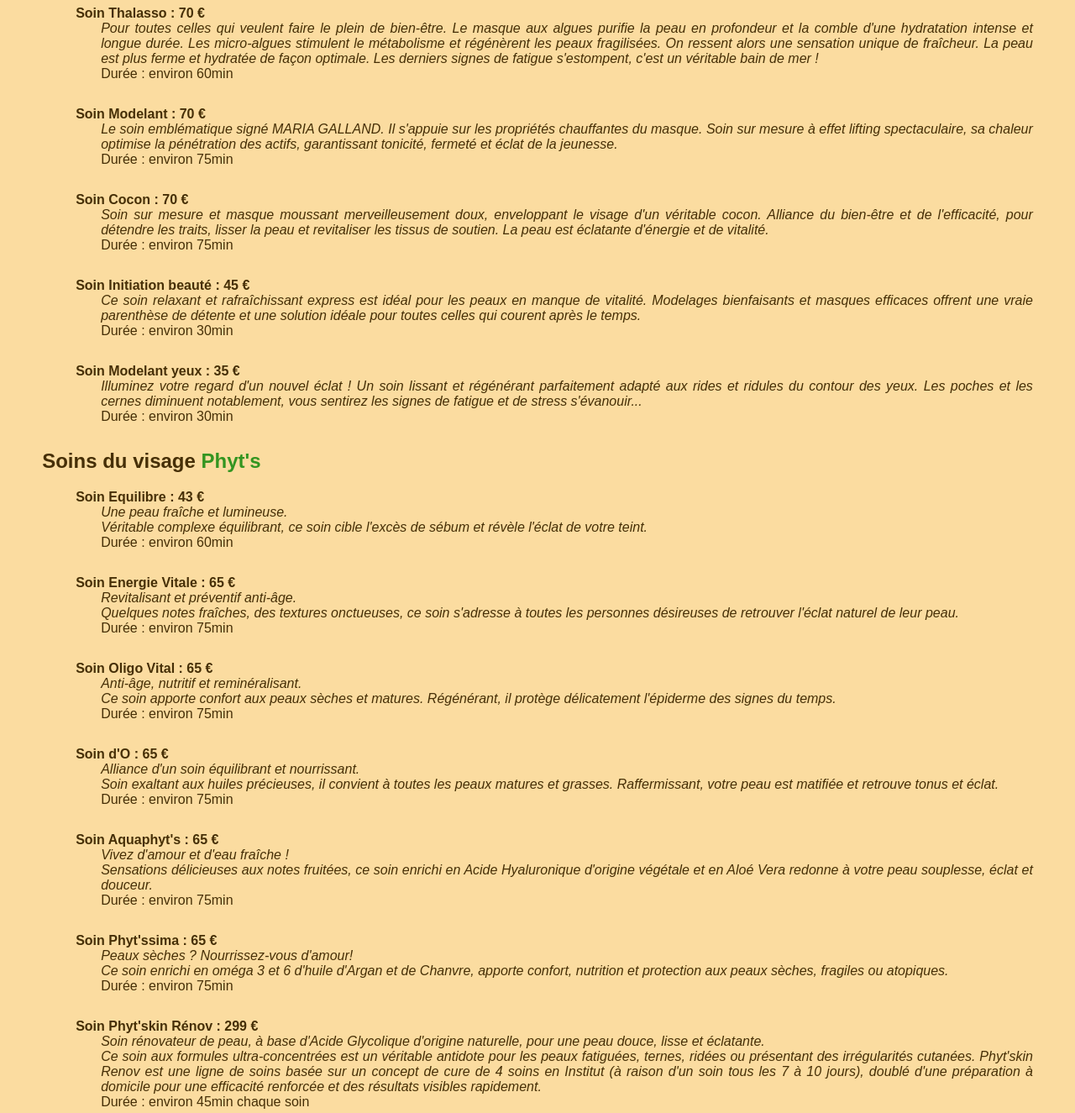
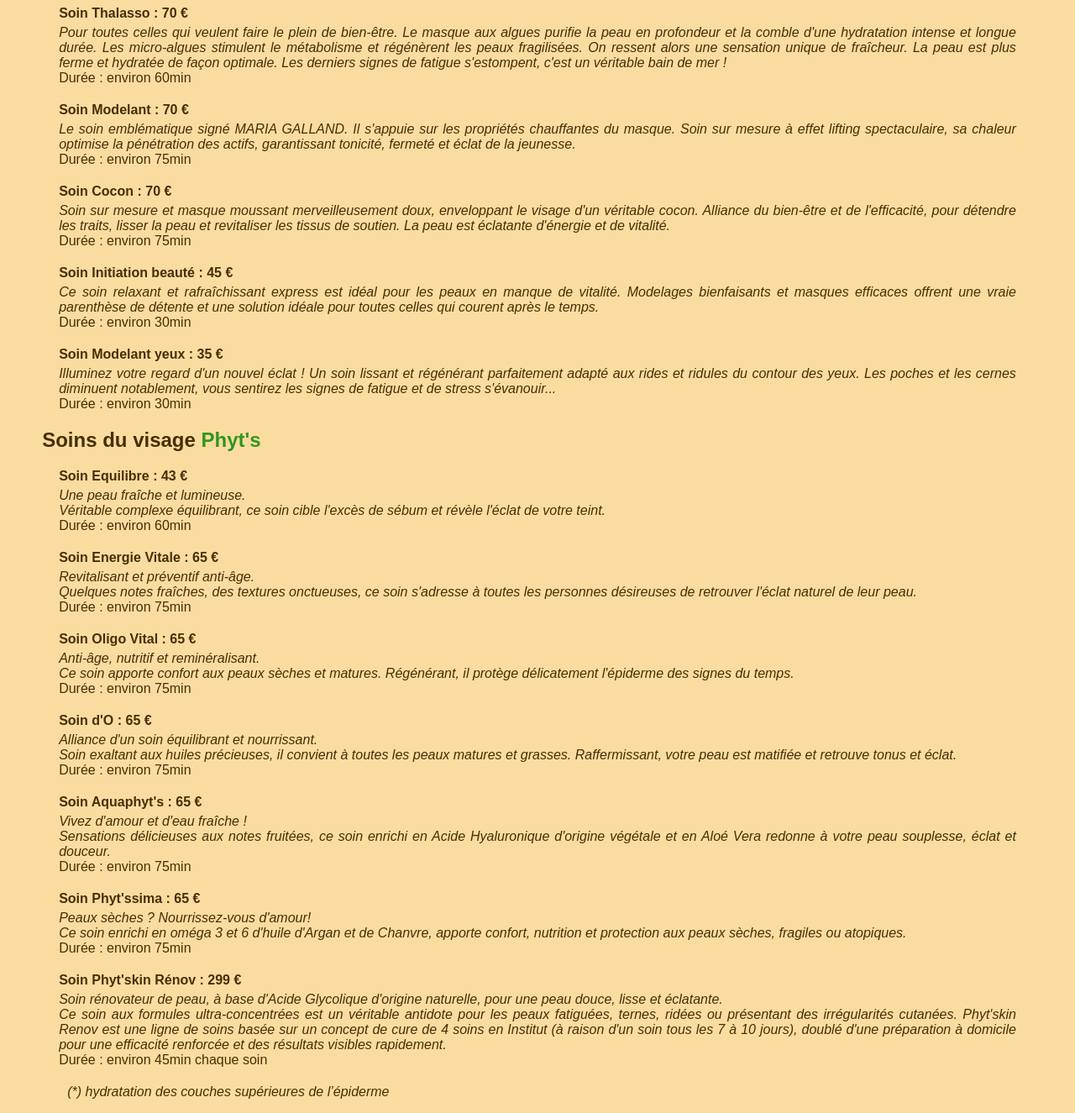
Before and after one commit to liberforce/acorpsnature, a plain HTML site: page soins_du_visage.html in a window 1280 px wide. Shown: the part 260-1585 px from the top of the page at 84% size. Drawn offline with Linux system fonts and the light colour scheme.

Commit message:
Utilisation remplacement de dt,dl,dd par des éléments div
Facilite la mise en page

```diff
--- a/soins_du_visage.html
+++ b/soins_du_visage.html
@@ -28,113 +28,86 @@
 <h2>Soins du visage <a href="http://www.mariagalland.fr" hreflang="fr">Maria Galland</a></h2>
 
 
-<dl>
-<dt>Soin Thalasso : 70 €</dt>
-<dd>
-	<div class="description">Pour toutes celles qui veulent faire le plein de bien-être. Le masque aux algues purifie la peau en profondeur et la comble d'une hydratation intense et longue durée. Les micro-algues stimulent le métabolisme et régénèrent les peaux fragilisées.
-	On ressent alors une sensation unique de fraîcheur. La peau est plus ferme et hydratée de façon optimale. Les derniers signes de fatigue s'estompent, c'est un véritable bain de mer !</div>
+<div class="bloc-soin">
+<div class="soin">Soin Thalasso : 70 €</div>
+<div class="description">Pour toutes celles qui veulent faire le plein de bien-être. Le masque aux algues purifie la peau en profondeur et la comble d'une hydratation intense et longue durée. Les micro-algues stimulent le métabolisme et régénèrent les peaux fragilisées. On ressent alors une sensation unique de fraîcheur. La peau est plus ferme et hydratée de façon optimale. Les derniers signes de fatigue s'estompent, c'est un véritable bain de mer !</div>
 <div class="duree">Durée : environ 60min</div>
-</dd>
-</dl>
+</div>
 
-<dl>
-<dt>Soin Modelant : 70 €</dt>
-<dd>
+<div class="bloc-soin">
+<div class="soin">Soin Modelant : 70 €</div>
 <div class="description">Le soin emblématique signé MARIA GALLAND. Il s'appuie sur les propriétés chauffantes du masque. Soin sur mesure à effet lifting spectaculaire, sa chaleur optimise la pénétration des actifs, garantissant tonicité, fermeté et éclat de la jeunesse.</div>
 <div class="duree">Durée : environ 75min</div>
-</dd>
-</dl>
+</div>
 
-<dl>
-<dt>Soin Cocon : 70 €</dt>
-<dd>
+<div class="bloc-soin">
+<div class="soin">Soin Cocon : 70 €</div>
 <div class="description">Soin sur mesure et masque moussant merveilleusement doux, enveloppant le visage d'un véritable cocon. Alliance du bien-être et de l'efficacité, pour détendre les traits, lisser la peau et revitaliser les tissus de soutien. La peau est éclatante d'énergie et de vitalité.</div>
 <div class="duree">Durée : environ 75min</div>
-</dd>
-</dl>
+</div>
 
-<dl>
-<dt>Soin Initiation beauté : 45 €</dt>
-<dd>
+<div class="bloc-soin">
+<div class="soin">Soin Initiation beauté : 45 €</div>
 <div class="description">Ce soin relaxant et rafraîchissant express est idéal pour les peaux en manque de vitalité. Modelages bienfaisants et masques efficaces offrent une vraie parenthèse de détente et une solution idéale pour toutes celles qui courent après le temps.</div>
 <div class="duree">Durée : environ 30min</div>
-</dd>
-</dl>
+</div>
 
-<dl>
-<dt>Soin Modelant yeux : 35 €</dt>
-<dd>
-	<div class="description">Illuminez votre regard d'un nouvel éclat ! Un soin lissant et régénérant parfaitement adapté aux rides et ridules du contour des yeux. Les poches et les cernes diminuent notablement, vous sentirez les signes de fatigue et de stress s'évanouir... </div>
+<div class="bloc-soin">
+<div class="soin">Soin Modelant yeux : 35 €</div>
+<div class="description">Illuminez votre regard d'un nouvel éclat ! Un soin lissant et régénérant parfaitement adapté aux rides et ridules du contour des yeux. Les poches et les cernes diminuent notablement, vous sentirez les signes de fatigue et de stress s'évanouir...</div>
 <div class="duree">Durée : environ 30min</div>
-</dd>
-</dl>
+</div>
 
 <h2>Soins du visage <a href="http://www.phyts.com" hreflang="fr">Phyt's</a></h2>
 
-<dl>
-<dt>Soin Equilibre : 43 €</dt>
-<dd>
-	<div class="description">Une peau fraîche et lumineuse. </div>
+<div class="bloc-soin">
+<div class="soin">Soin Equilibre : 43 €</div>
+<div class="description">Une peau fraîche et lumineuse.</div>
 <div class="description">Véritable complexe équilibrant, ce soin cible l'excès de sébum et révèle l'éclat de votre teint.</div>
 <div class="duree">Durée : environ 60min</div>
-</dd>
-</dl>
+</div>
 
-<dl>
-<dt>Soin Energie Vitale : 65 €</dt>
-<dd>
+<div class="bloc-soin">
+<div class="soin">Soin Energie Vitale : 65 €</div>
 <div class="description">Revitalisant et préventif anti-âge.</div>
 <div class="description">Quelques notes fraîches, des textures onctueuses, ce soin s'adresse à toutes les personnes désireuses de retrouver l'éclat naturel de leur peau.</div>
 <div class="duree">Durée : environ 75min</div>
-</dd>
-</dl>
+</div>
 
-<dl>
-<dt>Soin Oligo Vital : 65 €</dt>
-<dd>
+<div class="bloc-soin">
+<div class="soin">Soin Oligo Vital : 65 €</div>
 <div class="description">Anti-âge, nutritif et reminéralisant.</div>
 <div class="description">Ce soin apporte confort aux peaux sèches et matures. Régénérant, il protège délicatement l'épiderme des signes du temps.</div>
 <div class="duree">Durée : environ 75min</div>
-</dd>
-</dl>
+</div>
 
-<dl>
-<dt>Soin d'O : 65 €</dt>
-<dd>
+<div class="bloc-soin">
+<div class="soin">Soin d'O : 65 €</div>
 <div class="description">Alliance d'un soin équilibrant et nourrissant.</div>
 <div class="description">Soin exaltant aux huiles précieuses, il convient à toutes les peaux matures et grasses. Raffermissant, votre peau est matifiée et retrouve tonus et éclat.</div>
 <div class="duree">Durée : environ 75min</div>
-</dd>
-</dl>
+</div>
 
-<dl>
-<dt>Soin Aquaphyt's : 65 €</dt>
-<dd>
+<div class="bloc-soin">
+<div class="soin">Soin Aquaphyt's : 65 €</div>
 <div class="description">Vivez d'amour et d'eau fraîche !</div>
 <div class="description">Sensations délicieuses aux notes fruitées, ce soin enrichi en Acide Hyaluronique d'origine végétale et en Aloé Vera redonne à votre peau souplesse, éclat et douceur.</div>
 <div class="duree">Durée : environ 75min</div>
-</dd>
-</dl>
+</div>
 
-<dl>
-<dt>Soin Phyt'ssima : 65 €</dt>
-<dd>
+<div class="bloc-soin">
+<div class="soin">Soin Phyt'ssima : 65 €</div>
 <div class="description">Peaux sèches ? Nourrissez-vous d'amour!</div>
 <div class="description">Ce soin enrichi en oméga 3 et 6 d'huile d'Argan et de Chanvre, apporte confort, nutrition et protection aux peaux sèches, fragiles ou atopiques.</div>
 <div class="duree">Durée : environ 75min</div>
-</dd>
-</dl>
+</div>
 
-<dl>
-<dt>Soin Phyt'skin Rénov : 299 €</dt>
-<dd>
+<div class="bloc-soin">
+<div class="soin">Soin Phyt'skin Rénov : 299 €</div>
 <div class="description">Soin rénovateur de peau, à base d'Acide Glycolique d'origine naturelle, pour une peau douce, lisse et éclatante.</div>
-	<div class="description">Ce soin aux formules ultra-concentrées est un véritable antidote pour les peaux fatiguées, ternes, ridées ou présentant des irrégularités cutanées.
-	Phyt'skin Renov est une ligne de soins basée sur un concept de cure de 4 soins en Institut (à raison d'un soin tous les 7 à 10 jours), doublé d'une préparation à domicile pour une efficacité renforcée et des résultats visibles rapidement.</div>
+<div class="description">Ce soin aux formules ultra-concentrées est un véritable antidote pour les peaux fatiguées, ternes, ridées ou présentant des irrégularités cutanées. Phyt'skin Renov est une ligne de soins basée sur un concept de cure de 4 soins en Institut (à raison d'un soin tous les 7 à 10 jours), doublé d'une préparation à domicile pour une efficacité renforcée et des résultats visibles rapidement.</div>
 <div class="duree">Durée : environ 45min chaque soin</div>
-</dd>
-</dl>
-
+</div>
 
 <p class="information" id="hydratation">(*) hydratation des couches supérieures de l’épiderme</p>
 
```
Also changed, not shown: maquillage.html (+31 -25 lines), protheses_ongulaires.html (+42 -44 lines). Lines whose indentation alone changed are shown as unchanged.
